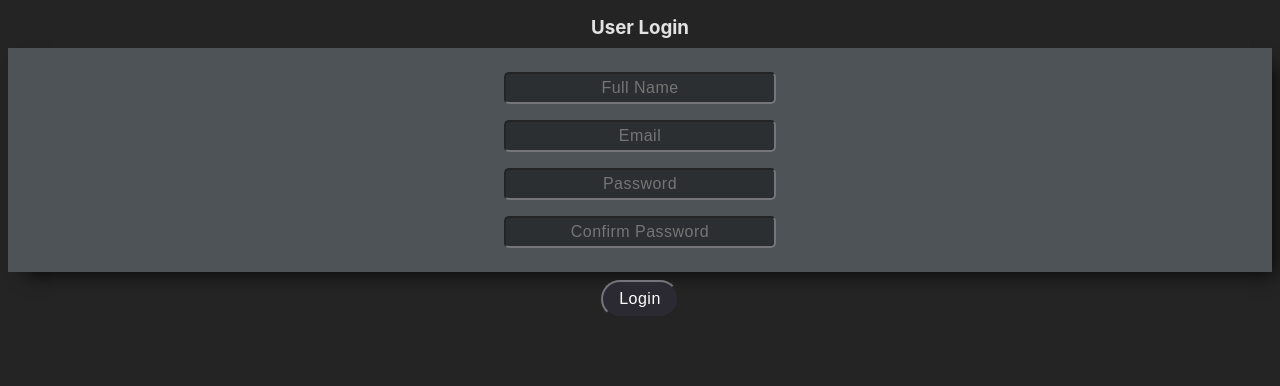
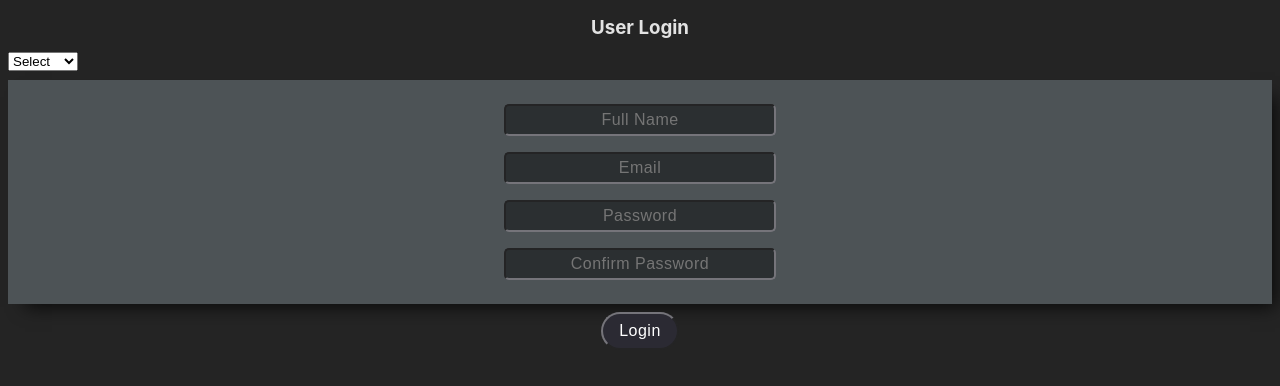
Before and after one commit to InstincDev/spellwell-frontend, a React (Vite) app: page /user in a window 1280 px wide. Shown: the top 386 px of the page. Built offline with nearby package versions, Linux system fonts and the light colour scheme.

Commit message:
added USER_TYPE to enums and created userType selector

```diff
--- a/src/components/molecules/BaseInput/BaseInput.jsx
+++ b/src/components/molecules/BaseInput/BaseInput.jsx
@@ -21,7 +21,7 @@ export function BaseInput({
                 placeholder={placeholder}
                 onChange={onChange}
                 value={value}
-                minLength={name == userInputEnums.USER_PASSWORD? "8": "5"}
+                minLength={name == userInputEnums.USER_PASSWORD || name == userInputEnums.USER_CONFIRM_PASSWORD? "8": "5" }
                 required
             />
             {/* {type == "password" && (
--- a/src/components/organisms/CreateUserForm/CreateUserForm.jsx
+++ b/src/components/organisms/CreateUserForm/CreateUserForm.jsx
@@ -17,6 +17,7 @@ export function CreateUserForm(){
     const [userPassword, setUserPassword] = useState("")
     const [confirmPassword, setConfirmPassword] = useState("")
     // const [userClassId, setUserClassId] = useState("")
+    const [userType, setUserType] = useState("select")
 
     function handleSubmit(e){
         e.preventDefault()
@@ -26,11 +27,8 @@ export function CreateUserForm(){
         // package state values
         // fetch to backend with data
 
+
         console.log("Submitted");
-    }
-
-    function filterState(){
-
     }
 
     function handleInput(e){
@@ -44,6 +42,8 @@ export function CreateUserForm(){
                 break;
             case userInputEnums.USER_CONFIRM_PASSWORD: setConfirmPassword(value)
                 break;
+            case userInputEnums.USER_TYPE: setUserType(value)
+                break;
             default: console.log("handle input error");
         }
     }
@@ -53,6 +53,15 @@ export function CreateUserForm(){
             <h3 className={form_head}>
                 User Login
             </h3>
+
+            <div className="user_login_type">
+                <select name={userInputEnums.USER_TYPE} id="" onChange={handleInput} value={userType}>
+                    <option value="select" aria-disabled >Select</option>
+                    <option value="teacher">Teacher</option>
+                    <option value="student">Student</option>
+                    <option value="parent">Parent</option>
+                </select>
+            </div>
             <div className={base_input_wrapper}>
 
                 <BaseInput
--- a/src/utils/userInputEnums.js
+++ b/src/utils/userInputEnums.js
@@ -4,4 +4,5 @@ export default Object.freeze({
     USER_PASSWORD: "userPassword",
     USER_CONFIRM_PASSWORD: "confirmPassword",
     USER_CLASS_ID: "userClassId",
+    USER_TYPE: "userType",
 });
```
